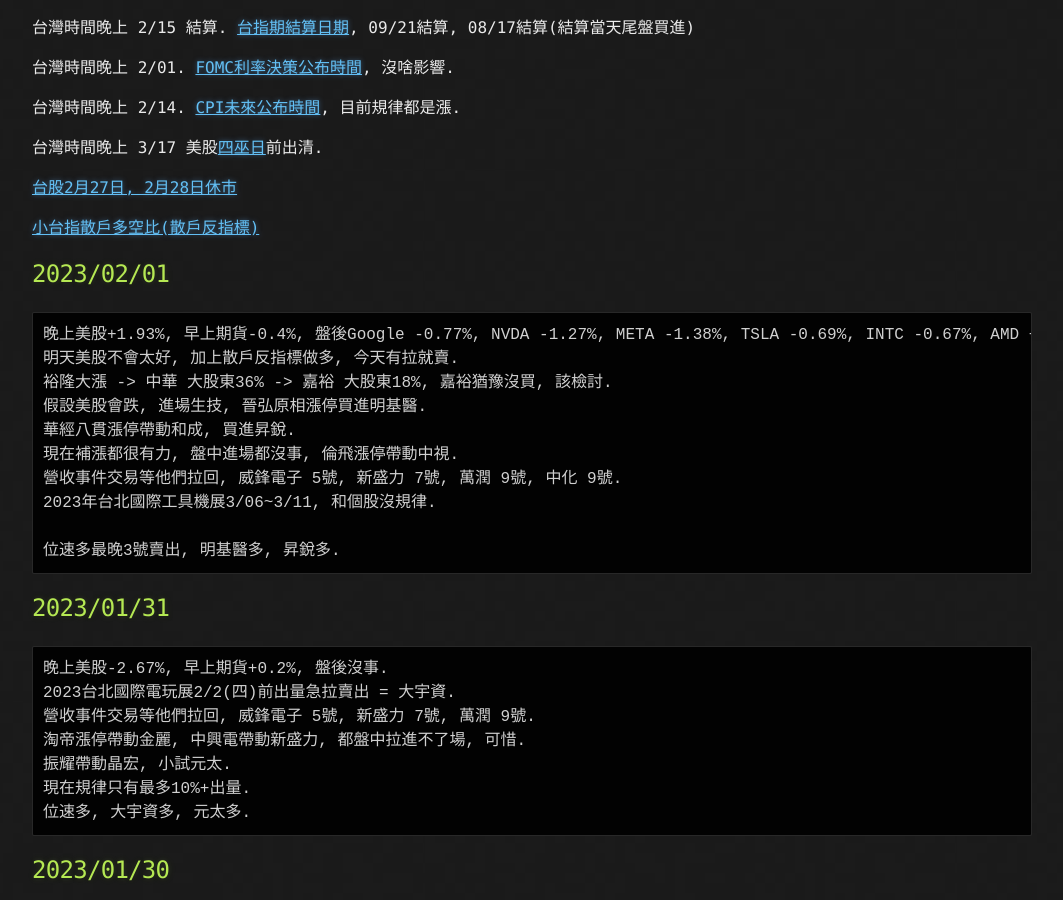
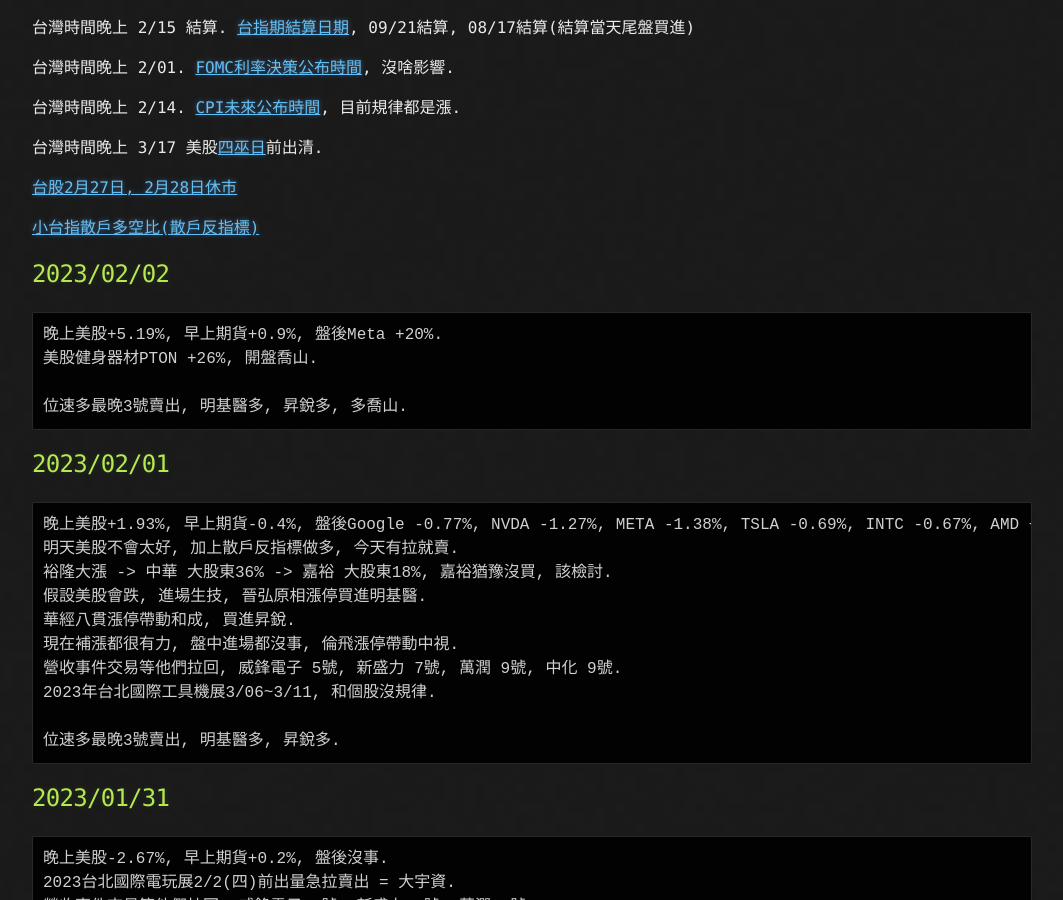
Before and after one commit to lepg5487/Stock_God, a Jekyll site: the page built from index.md, in a window 1280 px wide and 900 px high, scrolled down 362 px. Shown: the whole window, without its empty margins (108-1171 px from the left). Built offline with Jekyll 4.4.1, drawn with Linux system fonts in a browser that asks for light colours; our own code applies the rules of GitHub Pages for plain Markdown files.

Commit message:
Update index.md

````diff
--- a/index.md
+++ b/index.md
@@ -19,6 +19,14 @@
 [台股2月27日, 2月28日休市](https://www.twse.com.tw/zh/holidaySchedule/holidaySchedule)
 
 [小台指散戶多空比(散戶反指標)](https://www.macromicro.me/charts/20069/tw-mtx-long-to-short-ratio-of-individual-player)
+
+## 2023/02/02
+```
+晚上美股+5.19%, 早上期貨+0.9%, 盤後Meta +20%.
+美股健身器材PTON +26%, 開盤喬山.
+
+位速多最晚3號賣出, 明基醫多, 昇銳多, 多喬山.
+```
 
 ## 2023/02/01
 ```
````
